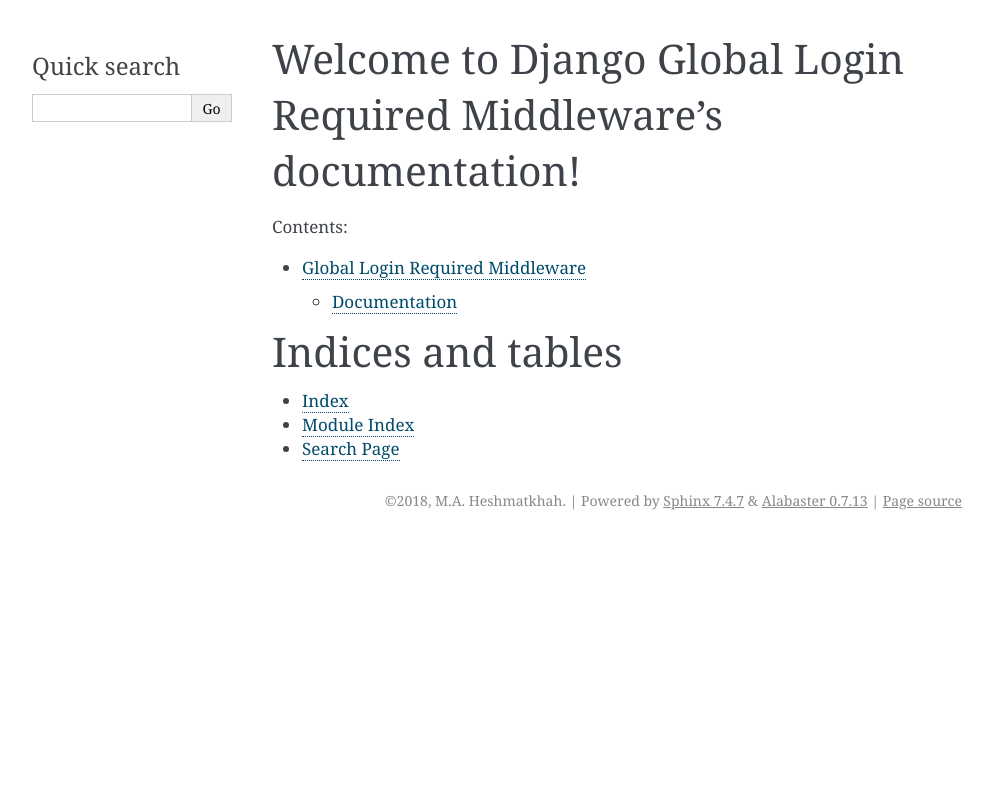
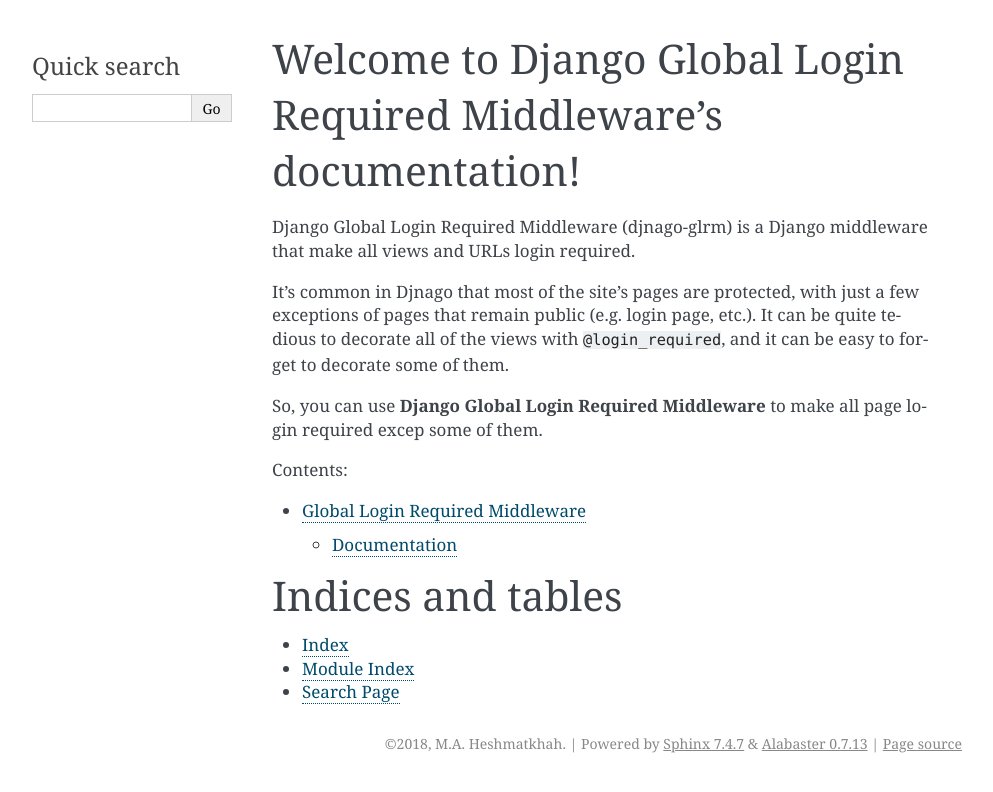
Before and after one commit to Heshmatkhah/django-glrm, a Sphinx documentation site: the page built from docs/index.rst, in a window 1280 px wide. Shown: the top 792 px of the page, without its empty margins (148-1141 px from the left). Built offline with Sphinx 7.4.7, drawn with Linux system fonts in a browser that asks for light colours.

```diff
--- a/docs/index.rst
+++ b/docs/index.rst
@@ -5,6 +5,13 @@
 
 Welcome to Django Global Login Required Middleware's documentation!
 ===================================================================
+
+Django Global Login Required Middleware (djnago-glrm) is a Django middleware that make all views and URLs login required.
+
+It's common in Djnago that most of the site's pages are protected, with just a few exceptions of pages that remain public (e.g. login page, etc.).
+It can be quite tedious to decorate all of the views with ``@login_required``, and it can be easy to forget to decorate some of them.
+
+So, you can use **Django Global Login Required Middleware** to make all page login required excep some of them.
 
 .. toctree::
    :maxdepth: 2
```
Also changed, not shown: README.rst (+11 -4 lines), docs/readme.rst (+7 -0 lines).
